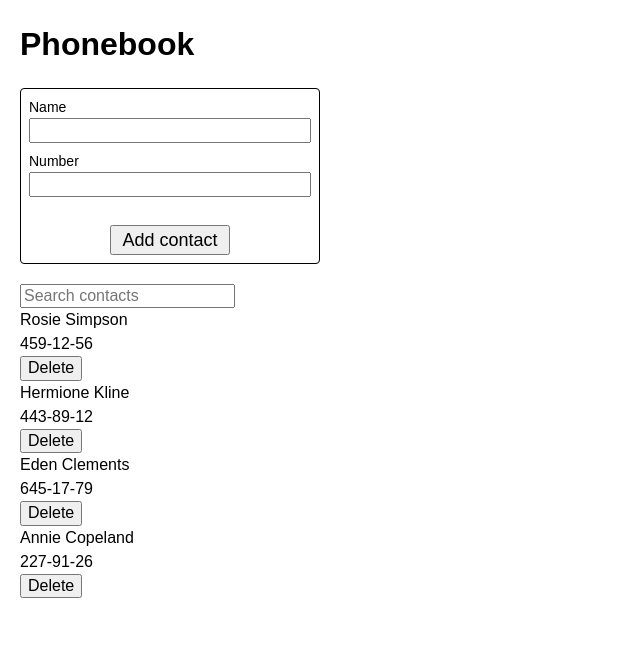
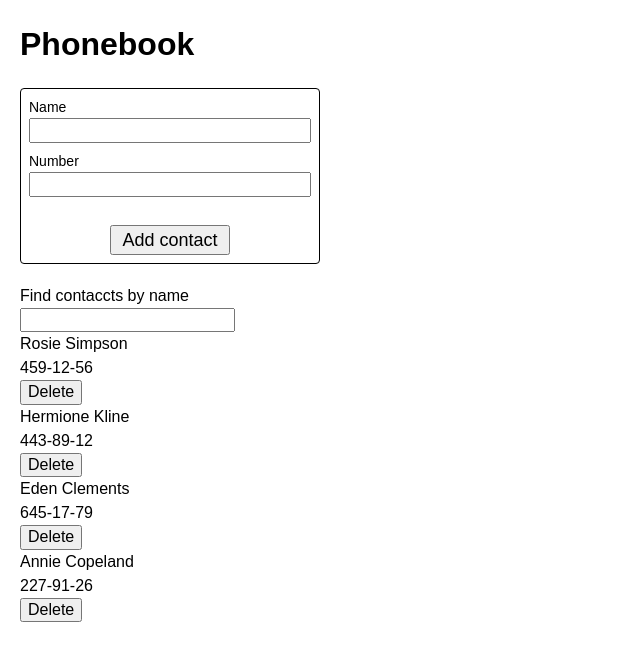
Before and after one commit to MarinaV27/goit-react-hw-08, a React (Vite) app: page / in a window 1280 px wide. Shown: the top 660 px of the page, without its empty margins (0-640 px from the left). Built offline with nearby package versions, Linux system fonts and the light colour scheme.

Commit message:
add onFilter in oll components

```diff
--- a/src/components/App/App.jsx
+++ b/src/components/App/App.jsx
@@ -13,6 +13,8 @@ export default function App(){
         return savedContacts !== null ? JSON.parse(savedContacts) : initialContacts;
     })
 
+    const [filter, setFilter] = useState ("");
+
     useEffect(() => {
         localStorage.setItem("contact", JSON.stringify(contacts))
     }, [contacts]);
@@ -26,18 +28,19 @@ export default function App(){
     const deleteContact = (contactId) => {
         setContacts ((prevContacts) => {
             return prevContacts.filter( contact => contact.id !== contactId )
-        }
-        )
+        });
+    };
 
-    }
+    const visibleContact = contacts.filter(contact =>
+        contact.name.toLowerCase().includes(filter.toLocaleLowerCase()) )
 
 
     return (
         <div className={css.container}>
            <h1>Phonebook</h1>
            <ContactForm onAdd={addContact} />
-           <SearchBox />
-           <ContactList contacts={contacts} onDelete={deleteContact} />
+           <SearchBox value={filter} onFilter={setFilter} />
+           <ContactList contacts={visibleContact} onDelete={deleteContact} />
         </div>
 
     )
--- a/src/components/SearchBox/SearchBox.jsx
+++ b/src/components/SearchBox/SearchBox.jsx
@@ -1,9 +1,14 @@
 //import css from "./SearchBox.module.css"
 
-export default function SearchBox () {
+export default function SearchBox ({ value, onFilter }) {
     return (
         <div>
-            <input type="text" name="search" placeholder="Search contacts" />
+            <p>Find contaccts by name</p>
+            <input
+            type="text"
+            value={value}
+            onChange = {(event) => onFilter(event.target.value)
+            } />
         </div>
     )
 }
```
